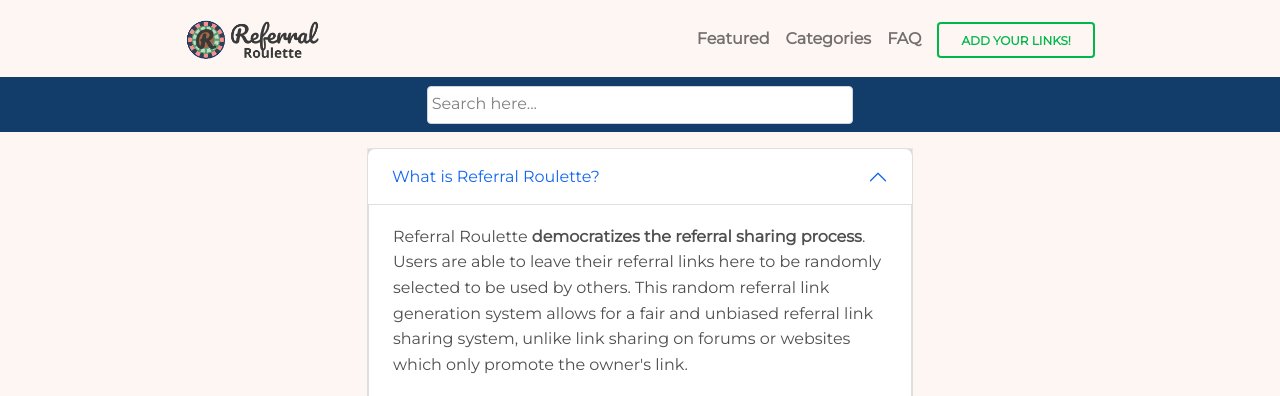
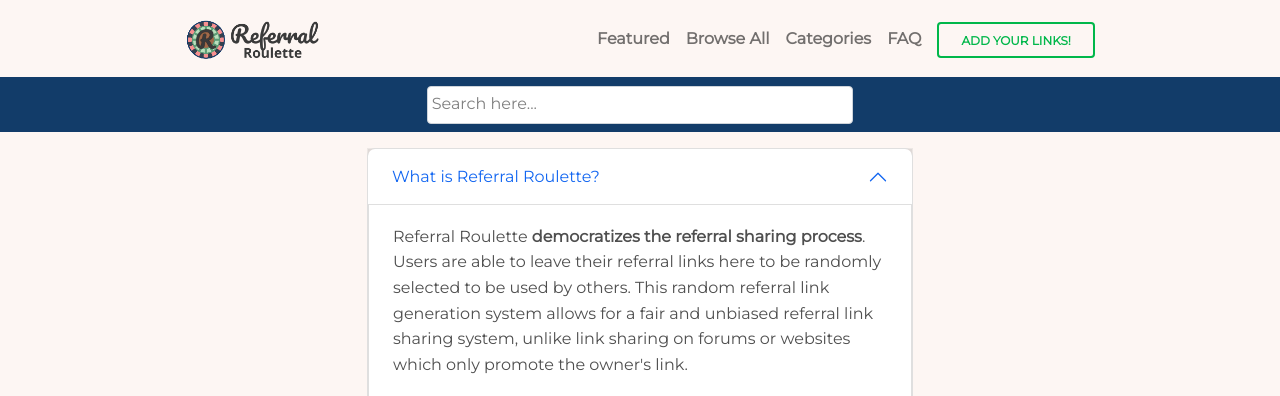
Before and after one commit to vasilzhigilei/ReferralRoulette, a Django app: template referralroulette/templates/faq.html in a window 1280 px wide. Shown: the top 396 px of the page. Run offline with Django 3.2, Linux system fonts and the light colour scheme; tables that the repository leaves empty hold one stand-in row (values such as "Sample post"); the template is opened without the code that fills it: values that come from a table or form of the project are taken from there, most other values are stand-ins (such as "Sample title", 1, 10 or a date in 2020); parts of the project's set-up code (start-up, migrations or seed data) failed here and were passed over; some libraries are stand-ins or nearby versions.

Commit message:
new menu item

```diff
--- a/referralroulette/templates/base.html
+++ b/referralroulette/templates/base.html
@@ -77,6 +77,9 @@
                 <ul class="navbar-nav" style="margin-left: auto;">
                   <li class="nav-item">
                     <a class="nav-link {% if request.path == '/' %}active{% endif %}" aria-label="Featured services" href="/"><strong>Featured</strong></a>
+                  </li>
+                  <li class="nav-item">
+                    <a class="nav-link {% if request.path == '/browse' %}active{% endif %}" aria-label="Categories list" href="/browse"><strong>Browse All</strong></a>
                   </li>
                   <li class="nav-item">
                     <a class="nav-link {% if request.path == '/categories' %}active{% endif %}" aria-label="Categories list" href="/categories"><strong>Categories</strong></a>
```
